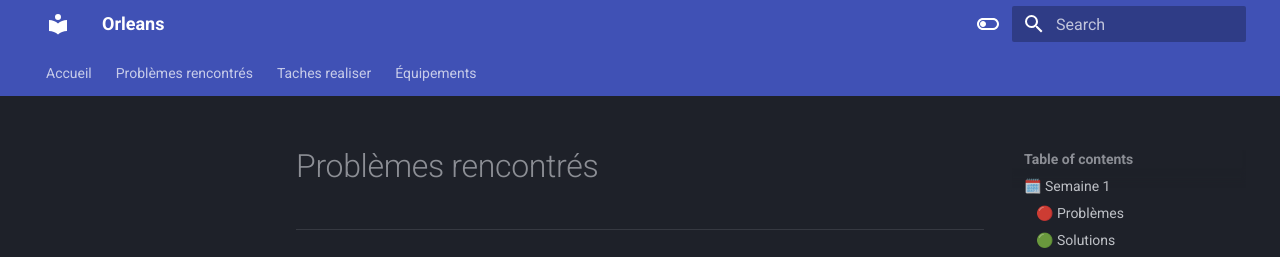
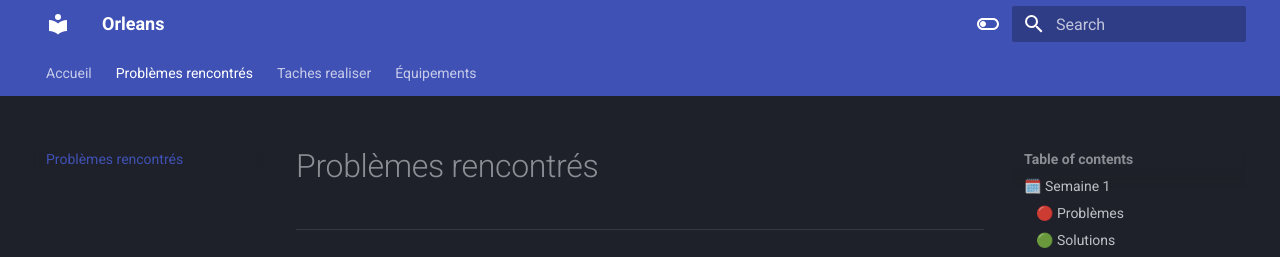
Before and after one commit to XolA-max/gp-orleans-sportludique2025-2026, an MkDocs documentation site: the page built from docs/Problèmes rencontrés.md, in a window 1280 px wide. Shown: the top 257 px of the page. Built offline with MkDocs 1.6.1 and Material for MkDocs 9.7.7, drawn with Linux system fonts in a browser that asks for light colours; some of the changed lines change nothing that is shown.

Commit message:
Update mkdocs.yml

```diff
--- a/mkdocs.yml
+++ b/mkdocs.yml
@@ -28,6 +28,6 @@ features:
     - navigation.instant
 nav:
   - Accueil: index.md
-  - Problèmes rencontrés: gp-orleans-sportludique2025-2026/docs/Problèmes rencontrés.md
-  - Taches realiser: gp-orleans-sportludique2025-2026/docs/taches_realiser.md
-  - Équipements: gp-orleans-sportludique2025-2026/docs/Équipements.md
+  - Problèmes rencontrés: Problèmes rencontrés.md
+  - Taches realiser: taches_realiser.md
+  - Équipements: Équipements.md
```
